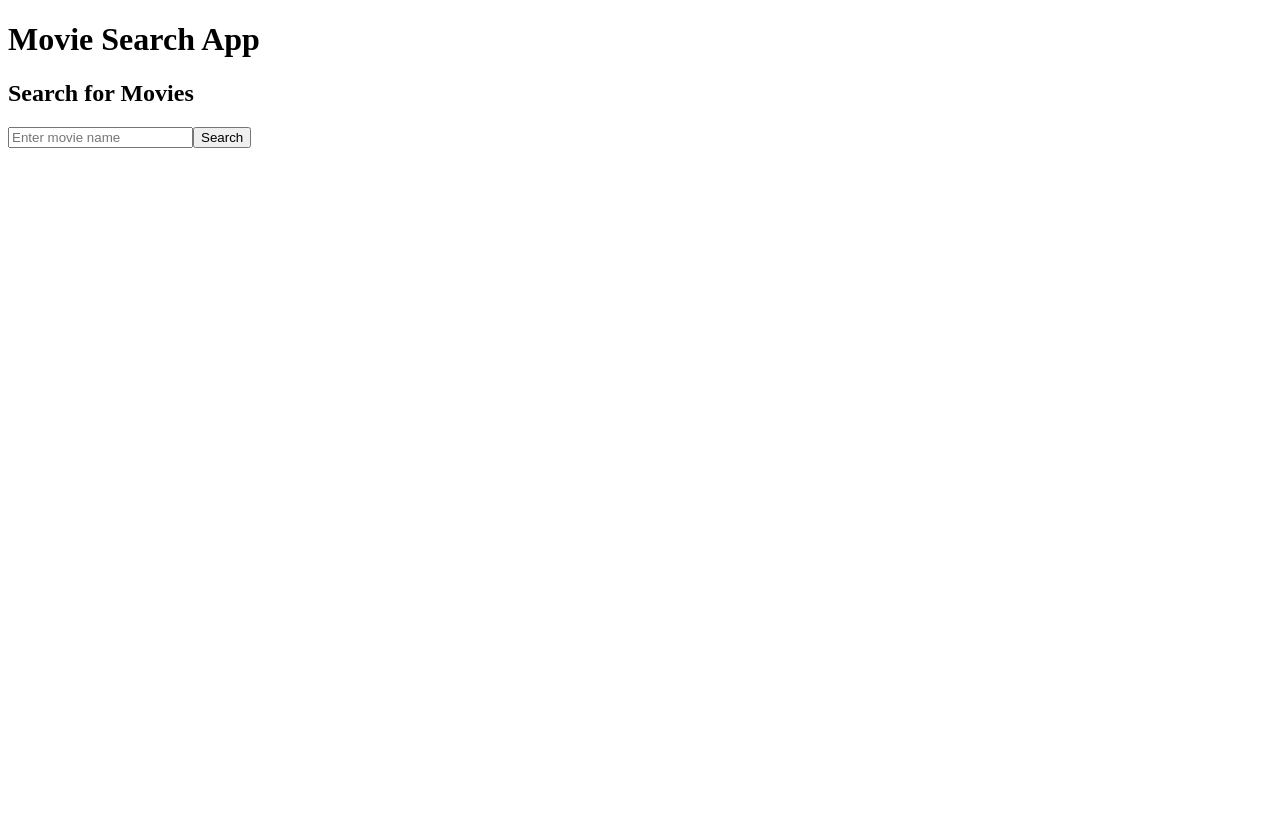
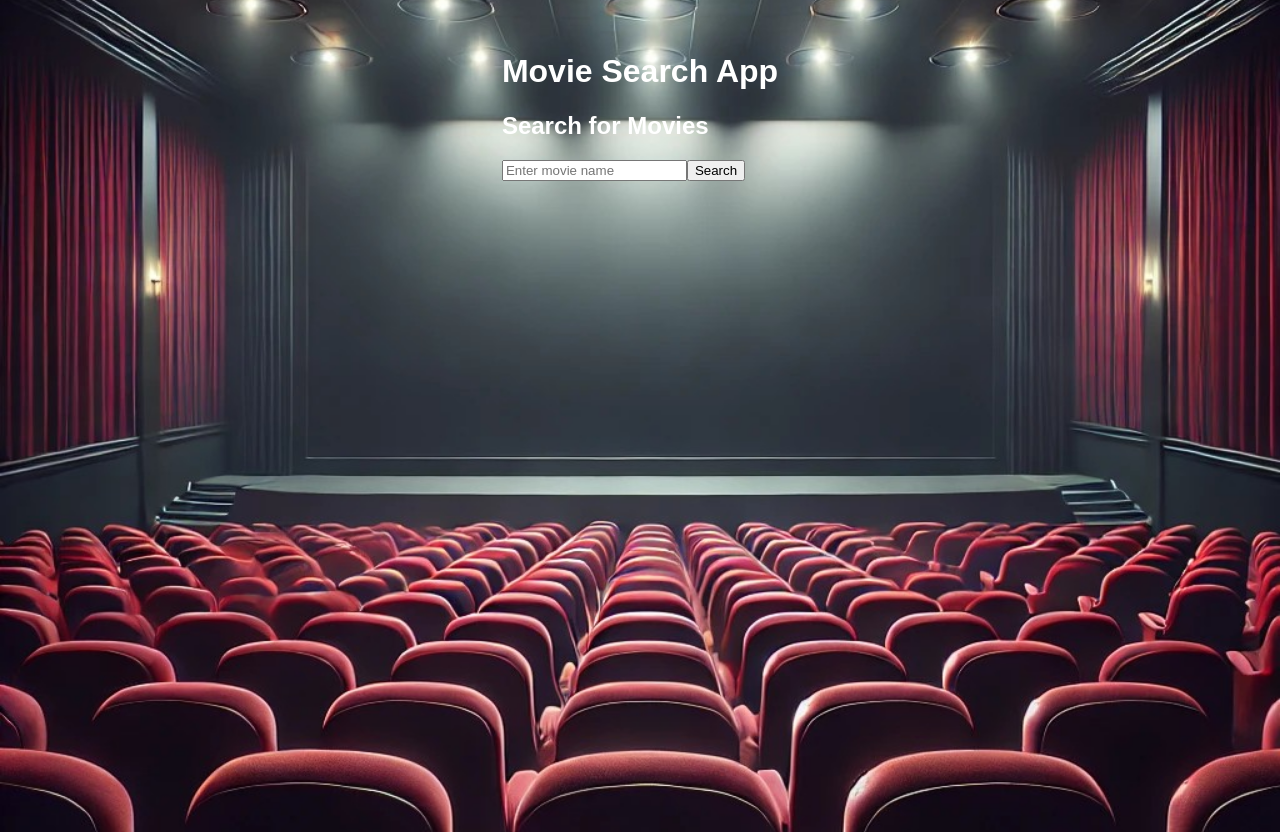
Before and after one commit to stepdugas/Movie-Search-App, a React (Vite) app in the folder moviesearch/: page / in a window 1280 px wide. Before the commit the page ends 800 px from the top, so only its background shows below. Built offline with nearby package versions, Linux system fonts and the light colour scheme.

Commit message:
Initial movie search app with search, styling, and OMDb API

```diff
--- /dev/null
+++ b/moviesearch/src/App.css
@@ -0,0 +1,40 @@
+body {
+    background-image: url('/movieseats.jpeg');
+    background-size: cover;
+    background-position: center;
+    background-repeat: no-repeat;
+    margin: 0;
+    padding: 0;
+    font-family: Arial, sans-serif;
+    color: white;
+    display: flex;
+    justify-content: center;
+    align-items: flex-start;
+    height: auto;
+    min-height: 100vh;
+    padding-top: 2rem;
+}
+
+.movie-results {
+    display: flex;
+    flex-wrap: wrap;
+    justify-content: center;
+    gap: 2rem;
+    margin-top: 2rem;
+    max-width: 90vw;
+  }
+
+  .movie-card {
+    background-color: rgba(0, 0, 0, 0.6);
+    border-radius: 10px;
+    padding: 1rem;
+    width: 200px;
+    text-align: center;
+    box-shadow: 0 4px 8px rgba(0,0,0,0.3);
+  }
+
+  .movie-card img {
+    width: 100%;
+    height: auto;
+    border-radius: 5px;
+  }
--- a/moviesearch/src/App.jsx
+++ b/moviesearch/src/App.jsx
@@ -1,10 +1,15 @@
 import { useState } from "react";
+import './App.css';
 
 function App() {
   const [searchTerm, setSearchTerm] = useState("");
+  const [movies, setMovies] = useState([]);
 
   const handleSearch = () => {
-    console.log(searchTerm);
+    fetch(`http://www.omdbapi.com/?s=${searchTerm}&apikey=c8add343`)
+      .then(response => response.json())
+      .then(data => setMovies(data.Search))
+      .catch(error => console.error(error));
   };
 
 
@@ -17,9 +22,24 @@ function App() {
         type="text"
         value={searchTerm}
         onChange={(event) => setSearchTerm(event.target.value)}
+        onKeyDown={(event) => {
+          if (event.key === "Enter") {
+            handleSearch();
+          }
+        }}
         placeholder="Enter movie name"
         />
         <button onClick={handleSearch}>Search</button>
+
+        <div className="movie-results">
+        {movies.map(movie => (
+          <div key={movie.imdbID} className="movie-card">
+            <h3>{movie.Title}</h3>
+            <p>{movie.Year}</p>
+            <img src={movie.Poster} alt={movie.Title} />
+          </div>
+        ))}
+        </div>
       </div>
     </div>
   );
```
Also changed, not shown: moviesearch/movieseats.jpeg (added).
